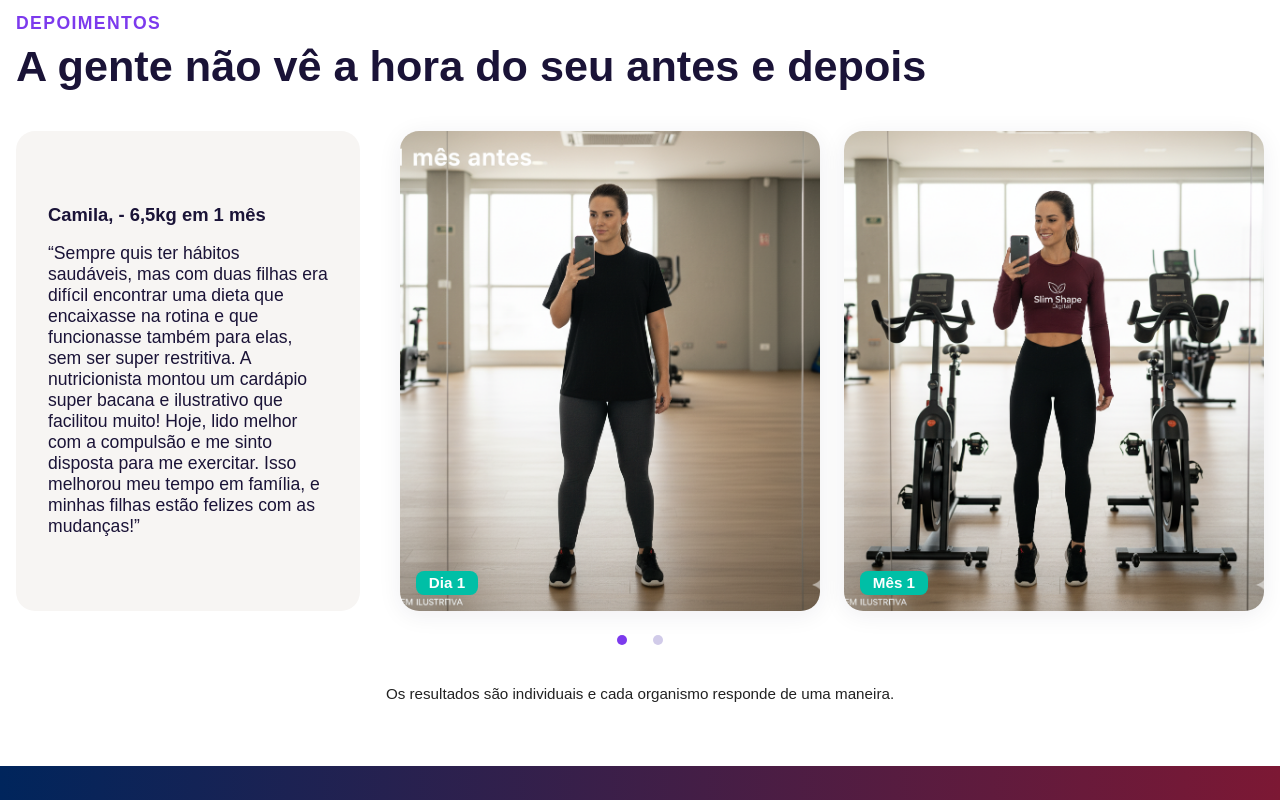
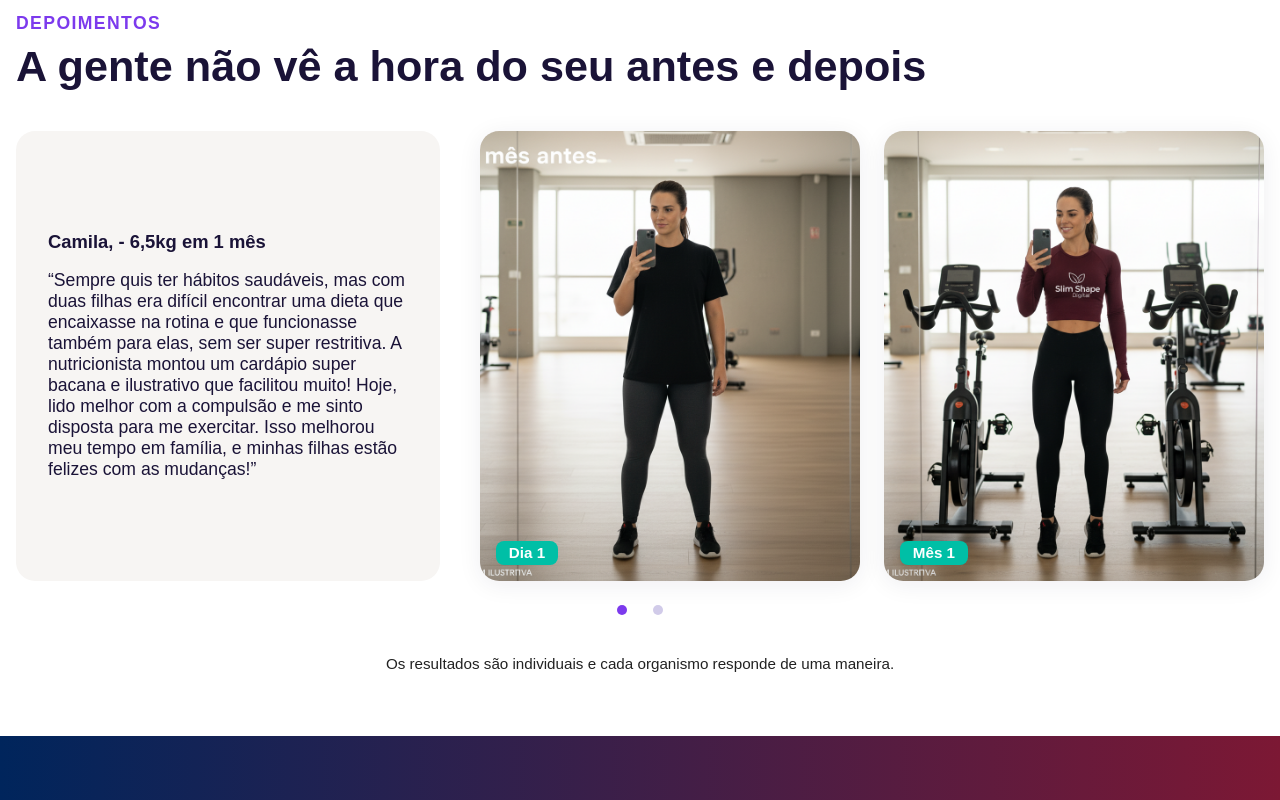
Before and after one commit to MxSGameJPS/slimshape, a Next.js app: page / in a window 1280 px wide. Shown: the part 3500-4300 px from the top of the page. Built offline with nearby package versions, Linux system fonts and the light colour scheme; no server answers.

Commit message:
feat: atualizar informações de contato no rodapé e ajustar estilos das imagens no componente Depoimento

```diff
--- a/src/components/depoimento/depoimento.jsx
+++ b/src/components/depoimento/depoimento.jsx
@@ -66,9 +66,11 @@ export default function Depoimento() {
               <Image
                 src={foto.src}
                 alt={dep.nome + " resultado"}
-                fill
-                style={{ objectFit: "cover" }}
-                sizes="220px"
+                width={380}
+                height={450}
+                className={styles.fotoImg}
+                quality={100}
+                priority={i === 0}
               />
               <span className={styles.fotoLabel}>{foto.label}</span>
             </div>
--- a/src/components/depoimento/depoimento.module.css
+++ b/src/components/depoimento/depoimento.module.css
@@ -58,12 +58,21 @@
 .foto {
   border-radius: 1.2rem;
   overflow: hidden;
-  width: 420px;
-  height: 480px;
-  object-fit: cover;
+  width: 380px;
+  height: 450px;
+  display: flex;
+  align-items: center;
+  justify-content: center;
   position: relative;
   background: #fff;
   box-shadow: 0 4px 24px rgba(26, 19, 55, 0.07);
+}
+
+.fotoImg {
+  display: block;
+  width: 100%;
+  height: 100%;
+  object-fit: cover;
 }
 
 .fotoLabel {
@@ -96,6 +105,11 @@
   transition: background 0.2s;
 }
 .carouselDot.active {
+  background: var(--violeta);
+}
+
+/* helper class used by JSX when combining classnames (styles.active) */
+.active {
   background: var(--violeta);
 }
 
--- a/src/components/footer/footer.jsx
+++ b/src/components/footer/footer.jsx
@@ -63,13 +63,13 @@ export default function Footer() {
           <div className={styles.footerTitle}>Contato</div>
           <div className={styles.footerContact}>
             <span>
-              <FaPhoneAlt /> (11) 9999-9999
+              <FaPhoneAlt /> (41) 98848-9981
             </span>
             <span>
-              <FaEnvelope /> contato@slimshape.com.br
+              <FaEnvelope /> slimshapedigital@gmail.com
             </span>
             <span>
-              <FaMapMarkerAlt /> São Paulo, SP
+              <FaMapMarkerAlt /> Curitiba, PR
             </span>
           </div>
         </div>
```
